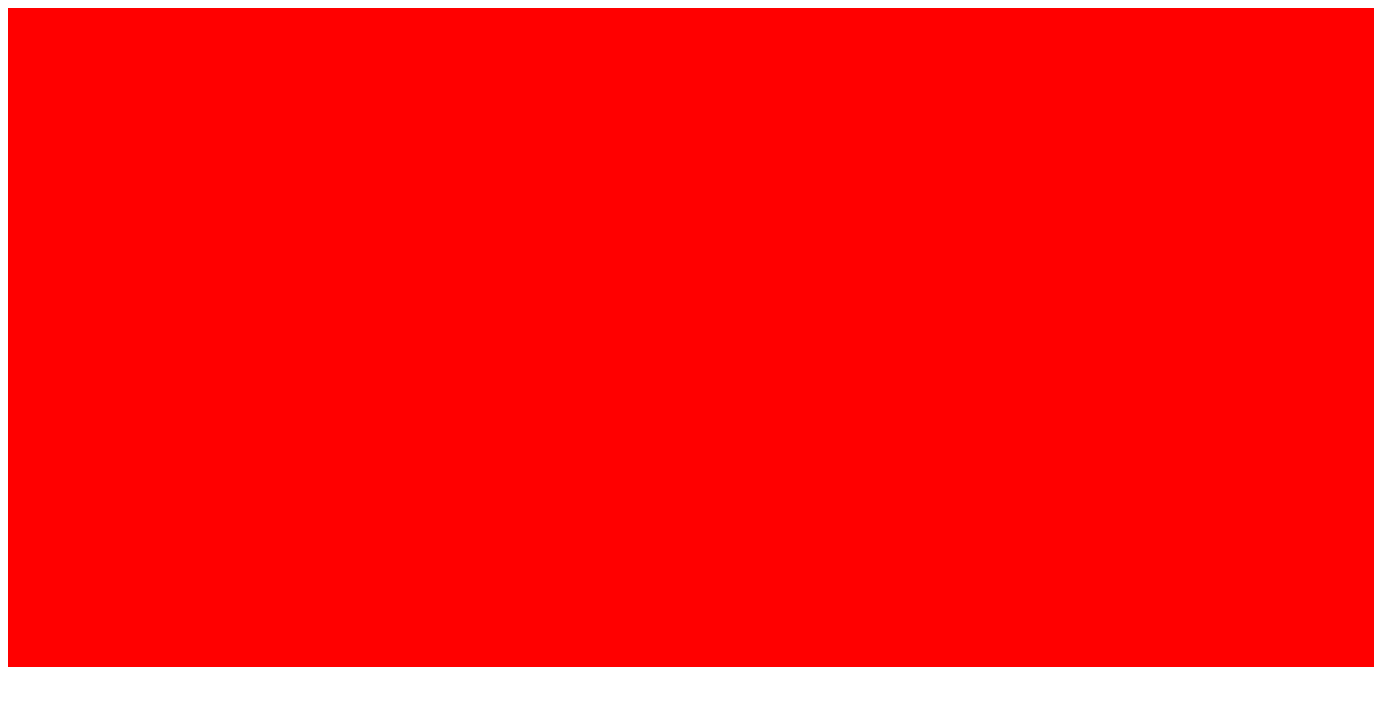
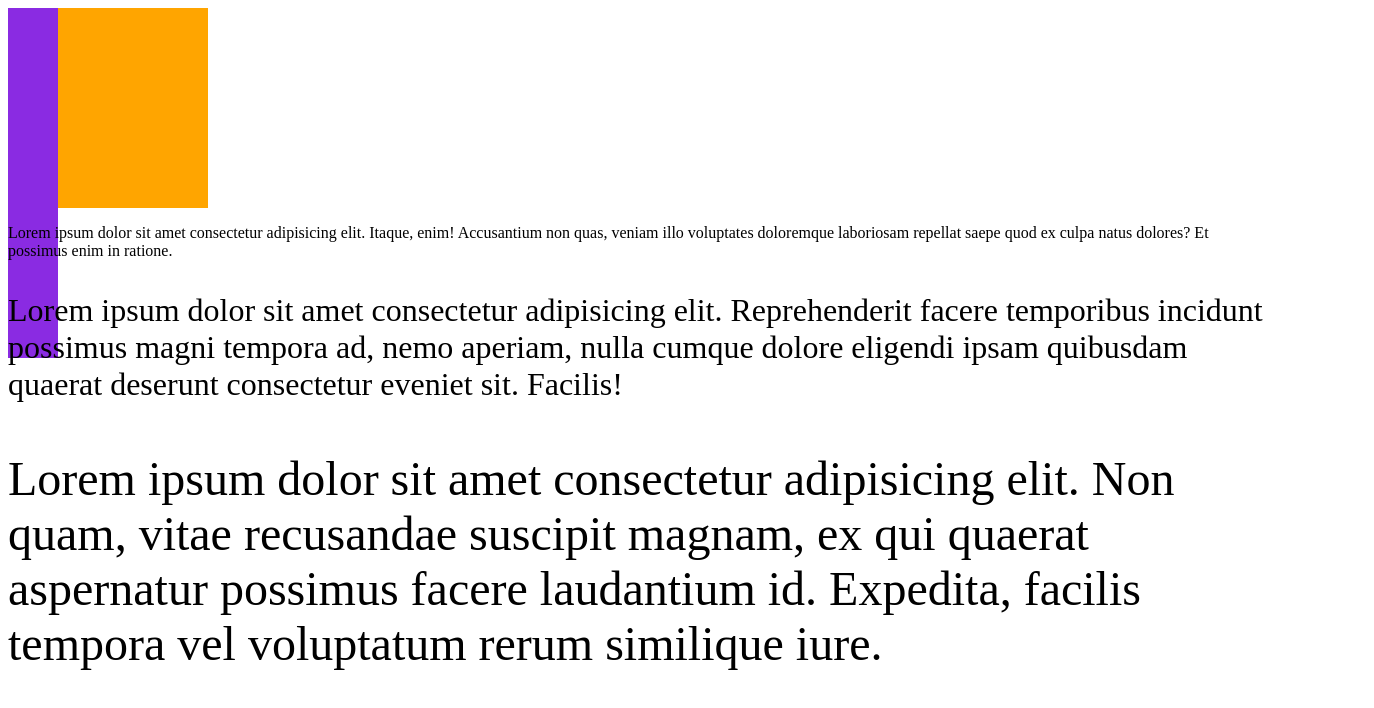
Before and after one commit to lPatrickll/tec-web-project-1, a plain HTML site: page pseudoclasesCSS/index.html in a window 1280 px wide. Shown: the whole page, 1374 px wide, since content can reach past the window. Drawn offline with Linux system fonts and the light colour scheme.

Commit message:
unidades relativas

```diff
--- a/pseudoclasesCSS/index.html
+++ b/pseudoclasesCSS/index.html
@@ -7,8 +7,13 @@
     <link rel="stylesheet" href="style.css">
 </head>
 <body>
-    <div class="caja">
+    <div class="padre">
+        <div class="caja">
 
+        </div>
     </div>
+    <p class="foo">Lorem ipsum dolor sit amet consectetur adipisicing elit. Itaque, enim! Accusantium non quas, veniam illo voluptates doloremque laboriosam repellat saepe quod ex culpa natus dolores? Et possimus enim in ratione.</p>
+    <p class="bar">Lorem ipsum dolor sit amet consectetur adipisicing elit. Reprehenderit facere temporibus incidunt possimus magni tempora ad, nemo aperiam, nulla cumque dolore eligendi ipsam quibusdam quaerat deserunt consectetur eveniet sit. Facilis!</p>
+    <p class="baz">Lorem ipsum dolor sit amet consectetur adipisicing elit. Non quam, vitae recusandae suscipit magnam, ex qui quaerat aspernatur possimus facere laudantium id. Expedita, facilis tempora vel voluptatum rerum similique iure.</p>
 </body>
 </html>
--- a/pseudoclasesCSS/style.css
+++ b/pseudoclasesCSS/style.css
@@ -26,8 +26,23 @@ p{
     color: orange;
 } */
 
+.padre{
+    width: 200px;
+    height: 200px;
+    background-color: orange;
+}
 .caja{
-    width: 1366px;
-    height: 659px;
-    background-color: red;
+    width: 25%;
+    height: 350px;
+    background-color: blueviolet;
 }
+
+.foo{
+    font-size: 1rem;
+}
+.bar{
+    font-size: 2rem;
+}
+.baz{
+    font-size: 3rem;
+}
```
